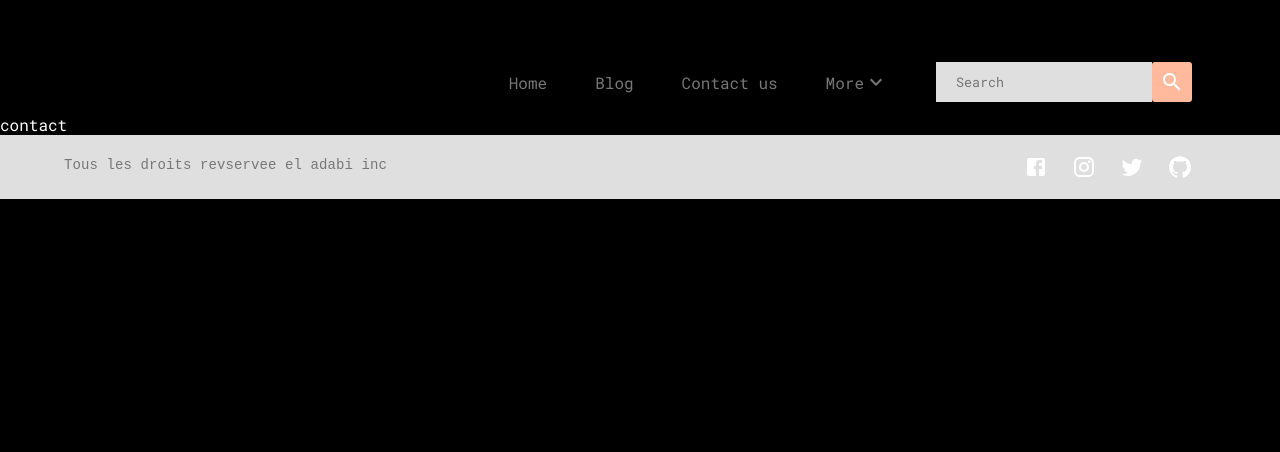
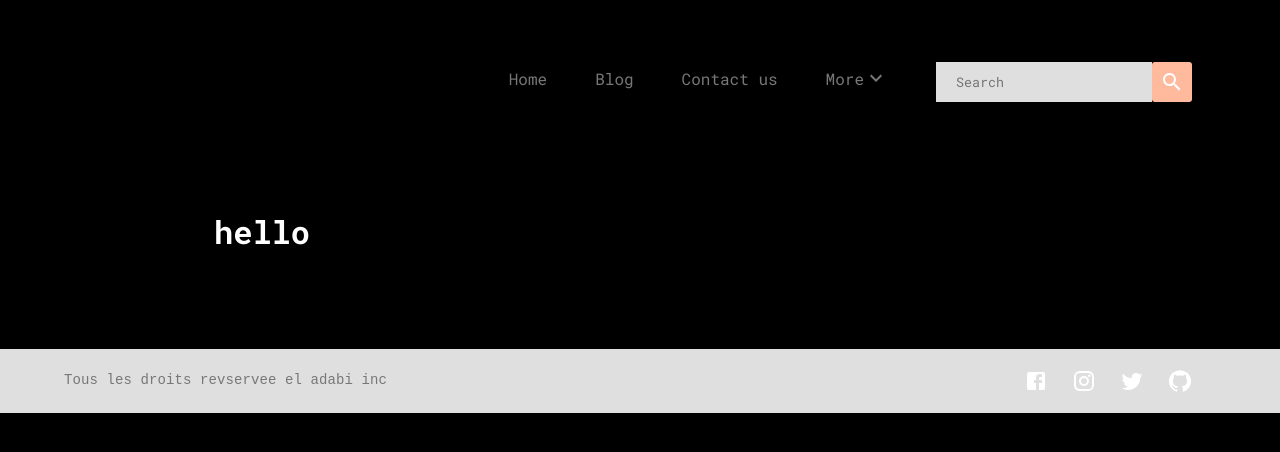
Before and after one commit to a-nasseur/eladabi_minimalist, a Next.js app: page /contact in a window 1280 px wide. Shown: the top 452 px of the page. Built offline with nearby package versions, Linux system fonts and the light colour scheme.

Commit message:
project major updated

```diff
--- a/components/ArticlesList.js
+++ b/components/ArticlesList.js
@@ -18,7 +18,7 @@ const ArticlesList = ({ posts }) => {
       {
         posts.map(post =>
           <React.Fragment key={post.id}>
-            <ArticleCard date={post.created_date} title={post.title} id={post.id} />
+            <ArticleCard date={post.created_date} title={post.title} id={post.id} tag='Tech' />
           </React.Fragment>
         )
 
--- a/components/Footer.js
+++ b/components/Footer.js
@@ -7,15 +7,24 @@ import GitHubIcon from '@mui/icons-material/GitHub';
 
 import colors from '../config/colors';
 
+
+
 const FooterContainer = styled(Container)(({ theme }) => ({
     padding: 20,
     display: 'flex',
+    alignItems: 'center',
     justifyContent: 'space-between',
 }));
+
+
+
 
 const SocialIcons = styled(Box)(({ theme }) => ({
   display: 'flex',
 }));
+
+
+
 
 const Footer = () => {
   return (
@@ -29,10 +38,10 @@ const Footer = () => {
           Tous les droits revservee el adabi inc
         </Typography>
         <SocialIcons>
-          <FacebookIcon sx={{ marginRight: '24px'}} />
-          <InstagramIcon sx={{ marginRight: '24px'}} />
-          <TwitterIcon sx={{ marginRight: '24px'}} />
-          <GitHubIcon sx={{ marginRight: '24px'}} />
+          <FacebookIcon   sx={{ marginRight: '24px',  '&:hover': {color: colors.secondary}}}  />
+          <InstagramIcon  sx={{ marginRight: '24px', '&:hover': {color: colors.secondary}}}  />
+          <TwitterIcon   sx={{ marginRight: '24px', '&:hover': {color: colors.secondary}}}  />
+          <GitHubIcon   sx={{ marginRight: '24px','&:hover': {color: colors.secondary}}}  />
         </SocialIcons>
       </FooterContainer>
     </Box>
--- a/components/Navbar.js
+++ b/components/Navbar.js
@@ -1,8 +1,9 @@
-import { AppBar, Box, Container, Input, styled, Toolbar, Typography } from '@mui/material'
+import { AppBar, Box, Container, styled, Toolbar, Typography } from '@mui/material'
 import React from 'react'
 import Link from 'next/link'
 import KeyboardArrowDownIcon from '@mui/icons-material/KeyboardArrowDown';
 import SearchIcon from '@mui/icons-material/Search';
+import MenuIcon from '@mui/icons-material/Menu';
 
 import colors from '../config/colors';
 
@@ -13,7 +14,10 @@ const CustomToolbar = styled(Toolbar)(({ theme }) => ({
 
 const ListContainer = styled('ul')(({ theme }) => ({
     display: 'flex',
-    alignItems: 'center'
+    alignItems: 'center',
+    [theme.breakpoints.down('md')]: {
+        display: 'none'
+    }
 
 }));
 
@@ -22,10 +26,14 @@ const ListItem = styled('li')(({ theme }) => ({
     marginRight: '48px',
     color: colors.neutral.darkGrey,
     cursor: 'pointer',
+    paddingBottom: '8px',
     '&:active': {
         borderBottom: '2px solid black',
         borderColor: colors.neutral.darkGrey,
-        paddingBottom: '8px',
+    },
+    '&:hover': {
+        borderBottom: '2px solid black',
+        borderColor: colors.neutral.darkGrey,
     }
 }));
 
@@ -40,6 +48,9 @@ const SearchBox = styled('input')(({ theme }) => ({
     fontFamily: 'Roboto Mono, monospace',
     '&:active': {
         border: 'none'
+    },
+    [theme.breakpoints.down('md')]:{
+        display: 'none'
     }
 }));
 
@@ -50,7 +61,23 @@ const SearchIconContainer = styled(Box)(({ theme }) => ({
     backgroundColor: colors.secondary,
     display: 'flex',
     justifyContent: 'center',
-    alignItems: 'center'
+    alignItems: 'center',
+    [theme.breakpoints.down('md')]:{
+        display: 'none'
+    }
+}));
+
+const MenuIconContainer = styled(Box)(({ theme }) => ({
+    width: '40px',
+    height: '40px',
+    borderRadius: '3px',
+    backgroundColor: colors.secondary,
+    display: 'flex',
+    justifyContent: 'center',
+    alignItems: 'center',
+    [theme.breakpoints.up('md')]:{
+        display: 'none'
+    }
 }));
 
 
@@ -59,7 +86,6 @@ const Navbar = () => {
     <AppBar color='transparent' elevation={0} position='static'>
         <Container maxWidth='lg' sx={{ paddingTop: '50px'}}>
             <CustomToolbar>
-                <Link href="/">
                     <Typography
                     flex={1}
                     variant='h5'
@@ -69,9 +95,8 @@ const Navbar = () => {
                     sx={{ cursor: 'pointer'}}
 
                     >
-                        Meliora
+                    <Link href="/"> El Adabi</Link>
                     </Typography>
-                </Link>
                 <ListContainer>
                     <Link href="/">
                         <ListItem>Home</ListItem>
@@ -85,6 +110,7 @@ const Navbar = () => {
                 <Box sx={{ display: 'flex'}}>
                     <SearchBox placeholder='Search'/>
                     <SearchIconContainer><SearchIcon style={{ color: colors.white}} /></SearchIconContainer>
+                    <MenuIconContainer><MenuIcon style={{ color: colors.white}}/></MenuIconContainer>
                 </Box>
 
             </CustomToolbar>
--- a/components/Section.js
+++ b/components/Section.js
@@ -1,12 +1,24 @@
-import { Container} from '@mui/material'
+import { Container, styled} from '@mui/material'
 import React from 'react'
+
+
+const SectionContainer = styled(Container)(({ theme }) => ({
+  marginTop: '96px' ,
+  marginBottom: '96px',
+  height: 'inherit',
+  [theme.breakpoints.down('md')]: {
+    padding: '0px 30px'
+  }
+}));
 
 
 const Section = ({ children }) => {
   return (
-    <Container maxWidth='md' sx={{ marginTop: '96px' , marginBottom: '96px', height: 'inherit'}}>
+    <SectionContainer
+      maxWidth='md'
+    >
         {children}
-    </Container>
+    </SectionContainer>
   )
 }
 
--- a/package.json
+++ b/package.json
@@ -3,16 +3,16 @@
   "version": "0.1.0",
   "private": true,
   "scripts": {
-    "dev": "next dev",
+    "dev": "node server.js",
     "build": "next build",
-    "start": "next start",
-    "lint": "next lint"
+    "start": "NODE_ENV=production node server.js"
   },
   "dependencies": {
     "@emotion/react": "^11.9.3",
     "@emotion/styled": "^11.9.3",
     "@mui/icons-material": "^5.8.4",
     "@mui/material": "^5.9.1",
+    "apisauce": "^2.1.5",
     "next": "12.2.3",
     "react": "18.2.0",
     "react-dom": "18.2.0"
--- a/pages/contact/index.js
+++ b/pages/contact/index.js
@@ -1,8 +1,13 @@
 import React from 'react'
+
+
+import Section from '../../components/Section'
 
 const index = () => {
   return (
-    <div>contact</div>
+    <Section>
+      <h1>hello</h1>
+    </Section>
   )
 }
 
```
Also changed, not shown: components/AppTag.js (+7 -2 lines), components/ArticleCard.js (+10 -3 lines), pages/article/[id].js (+37 -7 lines), server.js (added, +37 -0 lines), utils/dateFormat.js (added), 1 other file (tests, documents, lock files or other folders).
